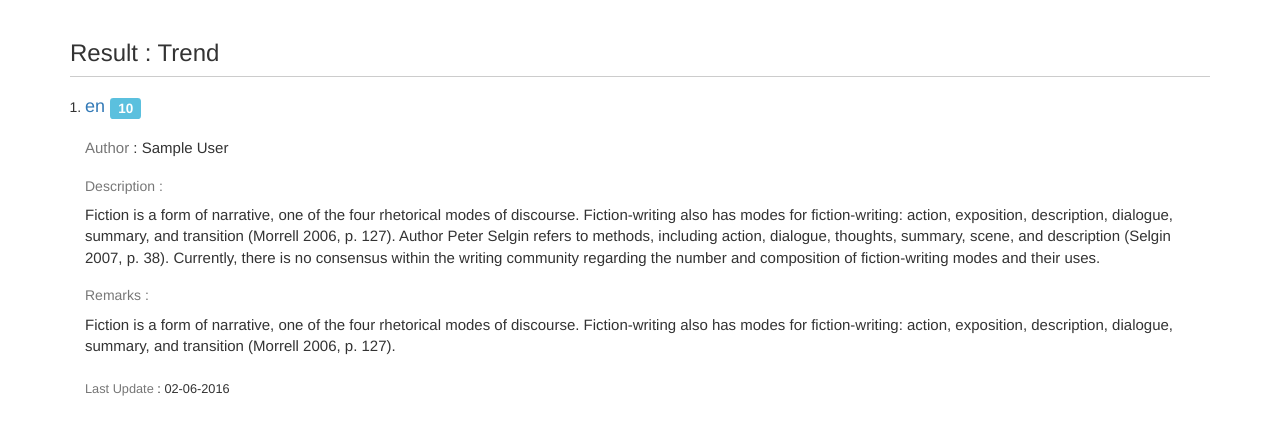
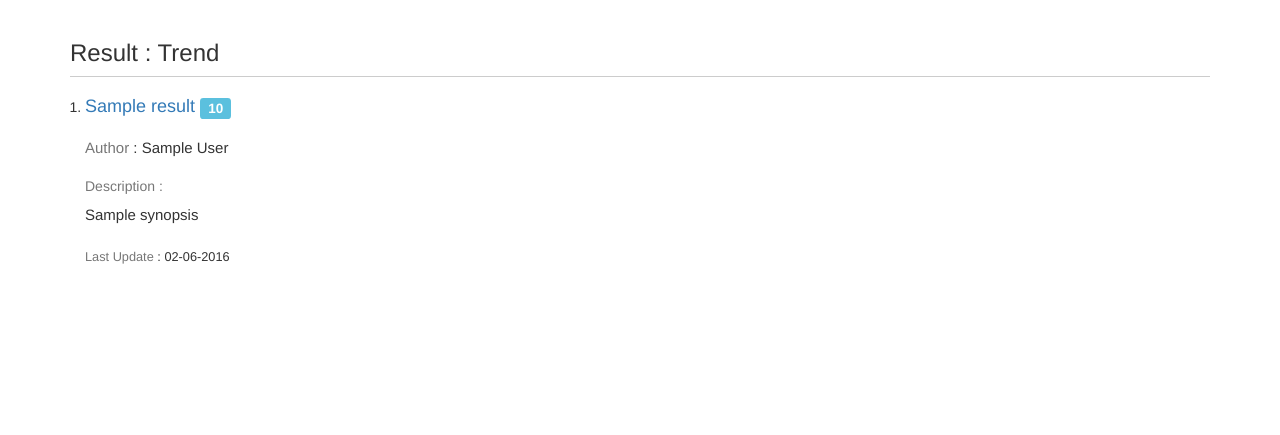
Before and after one commit to ajintoobler/python_ocr, a Django app: template personal/templates/personal/userSearchResult.html in a window 1280 px wide. Shown: the part 97-532 px from the top of the page. Run offline with Django 3.2, Linux system fonts and the light colour scheme; the template is opened without the code that fills it: most values are stand-ins (such as "Sample title", 1, 10 or a date in 2020); some libraries are stand-ins or nearby versions.

Commit message:
live demo

```diff
--- a/personal/templates/personal/userSearchResult.html
+++ b/personal/templates/personal/userSearchResult.html
@@ -18,6 +18,7 @@
 <body>
     <div class="outer navbar navbar-default">
         <div class="container">
+            <form action="/searchpage/" method="post" name="search">{% csrf_token %}
                 <div class="row">
                     <div class="col-lg-1">
                         <label class="label-line">Category</label>
@@ -25,21 +26,25 @@
                     <div class="col-lg-2">
                         <select class="form-control">
                             <option>All</option>
-                        <option>One</option>
-                        <option>Two</option>
+                            <option>Travel</option>
+                            <option>Biographies</option>
+                            <option>History</option>
+                            <option>Geography</option>
+                            <option>Biology</option>
                         </select>
                     </div>
                     <div class="col-lg-4">
                         <div class="input-group">
-                        <input type="text" class="form-control" placeholder="Search for...">
+                            <input type="text" class="form-control" name="searchWord" placeholder="Search for...">
                             <span class="input-group-btn">
-					<button class="btn btn-danger" type="button">Go!</button>
+                    <button class="btn btn-danger" type="submit">Go!</button>
                   </span>
                         </div>
                     </div>
                     <div class="col-lg-5">
                     </div>
                 </div>
+            </form>
         </div>
     </div>
     <div class="container">
@@ -48,12 +53,10 @@
         <ol class="listnumber">
             <li>
                 <div class="listblock">
-                    <h4><a href="#">{{ o.language}} </a><span class="label label-info">10</span></h4>
-                    <p><span class="text-muted">Author</span> : {{ o.author}}  </p>
+                    <h4><a href="#">{{ o.subjects}} </a><span class="label label-info">10</span></h4>
+                    <p><span class="text-muted">Author</span> : {{ o.author}} </p>
                     <h5 class="text-muted">Description :</h5>
-                    <p> Fiction is a form of narrative, one of the four rhetorical modes of discourse. Fiction-writing also has modes for fiction-writing: action, exposition, description, dialogue, summary, and transition (Morrell 2006, p. 127). Author Peter Selgin refers to methods, including action, dialogue, thoughts, summary, scene, and description (Selgin 2007, p. 38). Currently, there is no consensus within the writing community regarding the number and composition of fiction-writing modes and their uses.</p>
-                    <h5 class="text-muted">Remarks :</h5>
-                    <p> Fiction is a form of narrative, one of the four rhetorical modes of discourse. Fiction-writing also has modes for fiction-writing: action, exposition, description, dialogue, summary, and transition (Morrell 2006, p. 127). </p>
+                    <p>{{ o.synopsis}}</p>
                     <p><small><span class="text-muted">Last Update </span>: 02-06-2016</small> </p>
                 </div>
             </li>
--- a/personal/urls.py
+++ b/personal/urls.py
@@ -5,9 +5,11 @@ urlpatterns = [
     url(r'^$', views.index, name='index'),
     url(r'^password-login/$', views.login),
     url(r'^insert/$', views.insert),
+    url(r'^redirect/$', views.redirect),
     url(r'^userSearchPage/$', views.userSearchpage),
     url(r'^searchpage/$', views.userSearch),
     url(r'^searchpageresult/$', views.userSearchResult),
+    url(r'^collectionView/$', views.adminCollectionView),
 
 
 ]
```
Also changed, not shown: personal/templates/personal/header.html (+4 -4 lines), personal/views.py (+14 -1 lines), personal/db.py (line endings or trailing spaces), 3 other files. Lines whose indentation alone changed are shown as unchanged.
